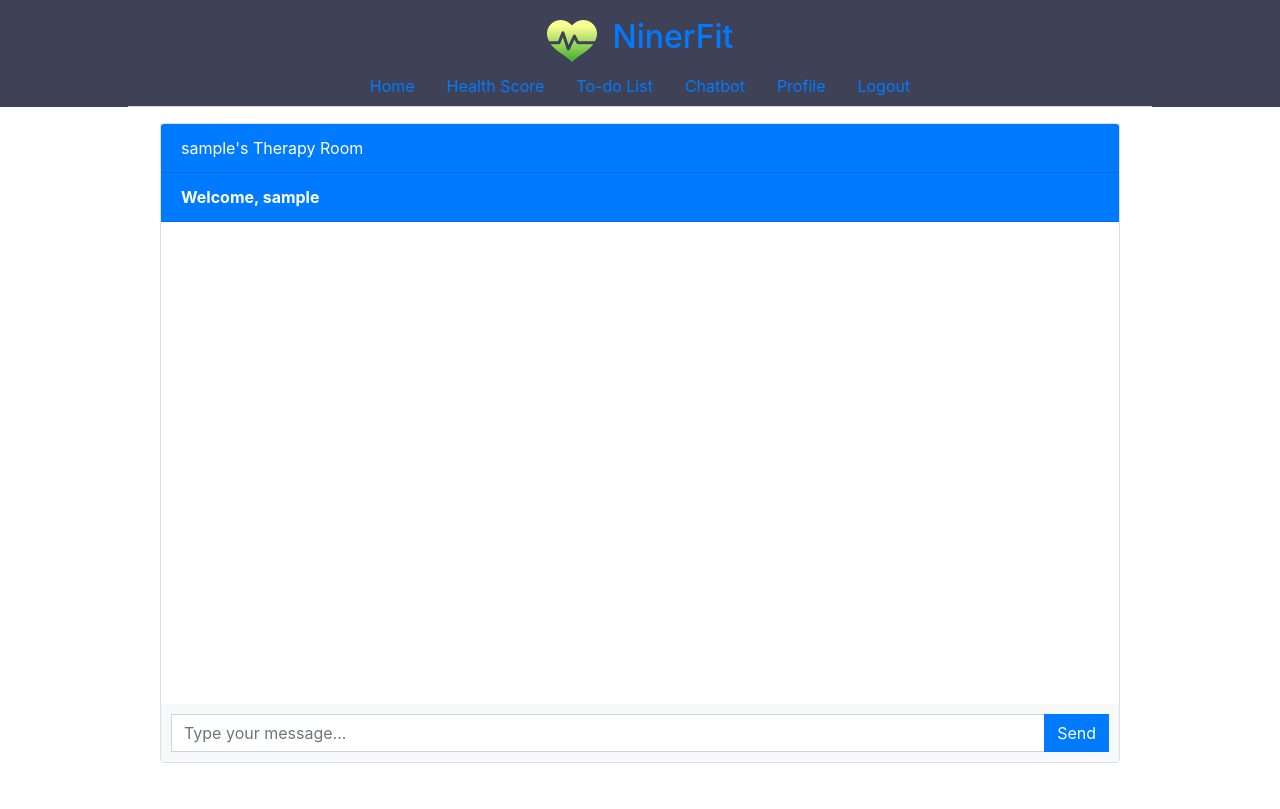
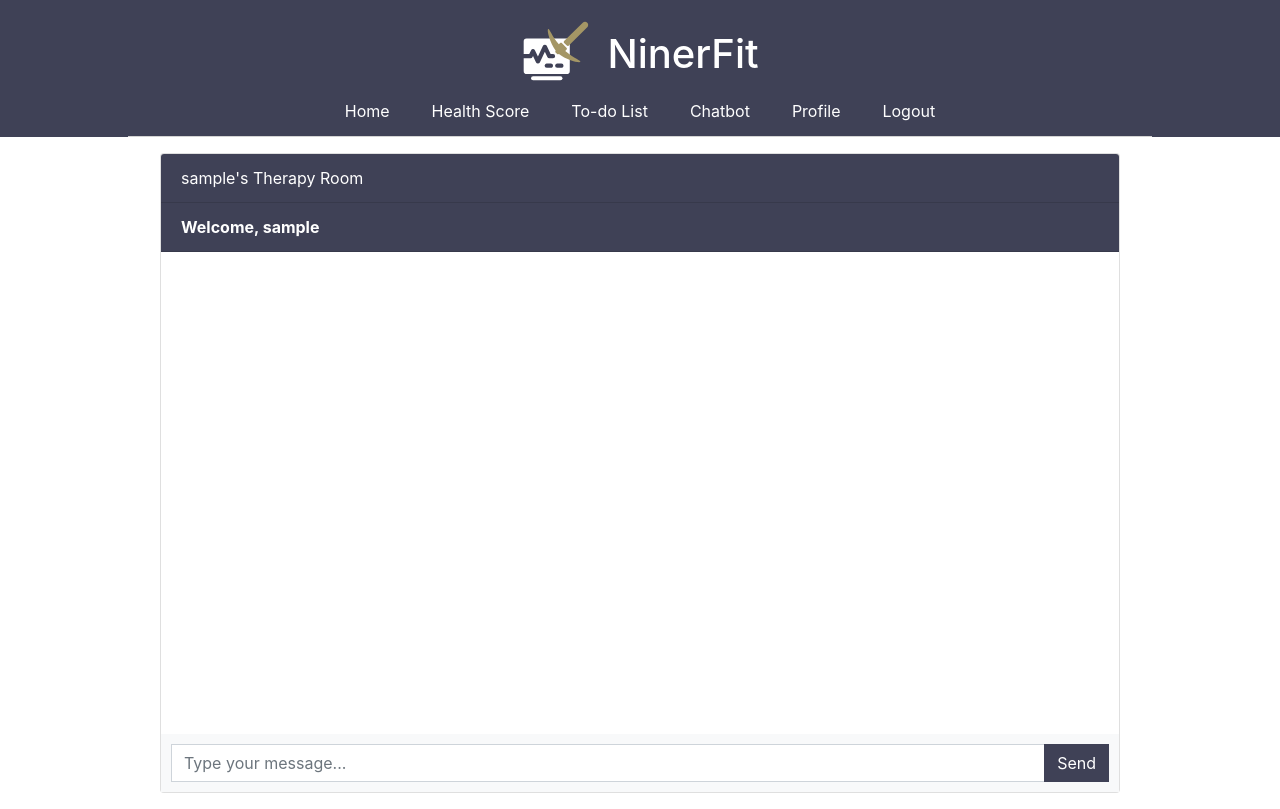
Before and after one commit to KentoHop/ITSC3155GroupDeliverables, a Django app: page /chatbot/ in a window 1280 px wide. Before the commit the page ends 763 px from the top, so only its background shows below. Run offline with Django 5.2, Linux system fonts and the light colour scheme; the visitor is signed in with stand-in values (Sample User, id 1); data that the repository does not hold is empty; some libraries are stand-ins or nearby versions.

Commit message:
UI updates. Added new logo, updated colors.

```diff
--- a/NinerFit/static/styles/chatbot.css
+++ b/NinerFit/static/styles/chatbot.css
@@ -2,6 +2,16 @@
 body, html {
     height: auto;
 }
+
+.bg-primary {
+    background-color: #3f4156 !important;
+}
+
+.btn-primary {
+    color: #fff;
+    background-color: #3f4156 !important;
+    border-color: #3f4156 !important;
+  }
 
 .messages-box {
     flex: 1;
--- a/NinerFit/static/styles/home.css
+++ b/NinerFit/static/styles/home.css
@@ -101,7 +101,7 @@ svg text {
 
 .feature-card {
     background: #f8faff;
-    border-left: 4px solid #4a90e2;
+    border-left: 4px solid #a49665;
     padding: 20px;
     border-radius: 8px;
     transition: all 0.3s ease;
@@ -121,7 +121,7 @@ svg text {
     display: inline-block;
     margin-top: 10px;
     font-weight: 600;
-    color: #4a90e2;
+    color: #a49665;
     text-decoration: none;
 }
 
@@ -156,7 +156,7 @@ svg text {
 }
 
 .todo-number {
-    background: #4a90e2;
+    background: #3f4156;
     color: white;
     width: 24px;
     height: 24px;
--- a/NinerFit/static/styles/navbar.css
+++ b/NinerFit/static/styles/navbar.css
@@ -1,3 +1,7 @@
+header {
+    background-color: #3f4156;
+}
+
 .navbar-container {
     position: relative;
     display: flex;
@@ -12,9 +16,16 @@
 .navbar-logo {
     display: flex;
     flex-direction: row;
-    align-items: center;
+    align-items: flex-end;
     gap: 1em;
     margin: .5em;
+    > h1 {
+        color: white;
+    }
+}
+
+.navbar-logo:hover {
+    text-decoration: none;
 }
 
 .navbar-links {
@@ -22,6 +33,15 @@
     align-items: center;
     justify-content: space-between;
     gap: 2em;
+    > a {
+        color: white;
+        text-decoration: none;
+        border-radius: 5px;
+        padding: 5px;
+    }
+    > a:hover {
+        background-color: #585b7a;
+    }
 }
 
 /* Mobile styles */
--- a/NinerFit/static/styles/todolist.css
+++ b/NinerFit/static/styles/todolist.css
@@ -96,7 +96,7 @@
 }
 
 .task-number {
-    background-color: #343a40;
+    background-color: #3f4156;
     color: #fff;
     border-radius: 50%;
     padding: 5px 10px;
--- a/NinerFit/templates/navbar.html
+++ b/NinerFit/templates/navbar.html
@@ -2,12 +2,12 @@
 
 <link href="{% static 'styles/navbar.css' %}" rel="stylesheet">
 
-<header style="background-color: #3f4156;">
+<header>
     <nav class="navbar-container">
 
         <a class="navbar-logo" href="{% url 'start' %}">
-            <img src="{% static 'images/heart-logo.svg' %}" alt="NinerFit logo." width="50" height="50">
-            <h2>NinerFit</h2>
+            <img src="{% static 'images/monitoring-health-solid-svgrepo-com-white.svg' %}" alt="NinerFit logo." width="70" height="70">
+            <h1>NinerFit</h1>
         </a>
 
         <div class="navbar-links">
```
Also changed, not shown: NinerFit/HealthScore/templates/todolist.html (+7 -5 lines), NinerFit/main/templates/calorie_detail.html (+5 -6 lines), NinerFit/main/templates/health_score.html (+5 -92 lines), NinerFit/main/templates/sleep_detail.html (+5 -5 lines), NinerFit/main/templates/water_detail.html (+5 -6 lines), NinerFit/static/styles/health_score.css (added, +101 -0 lines), NinerFit/static/images/heart-logo.svg (deleted), NinerFit/static/images/monitoring-health-solid-svgrepo-com-white.svg (added), NinerFit/static/images/monitoring-health-solid-svgrepo-com.svg (added).
